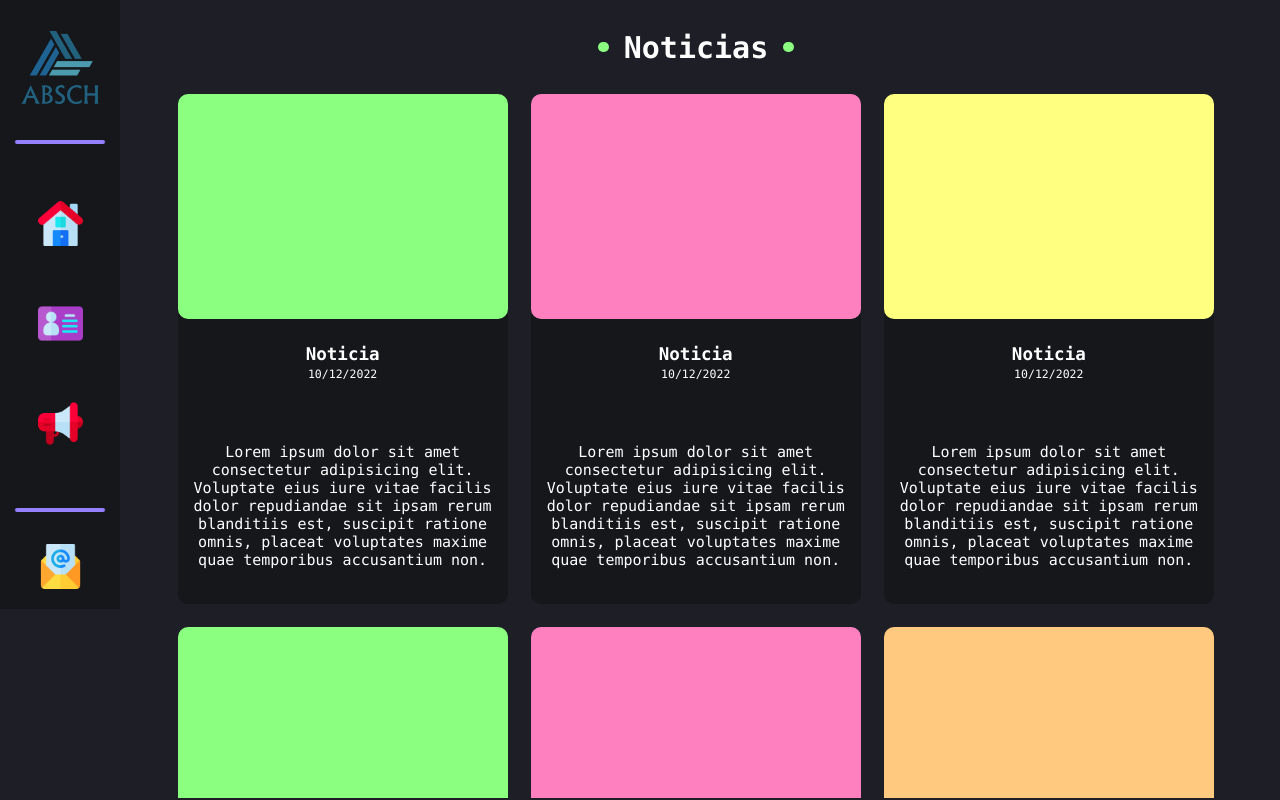
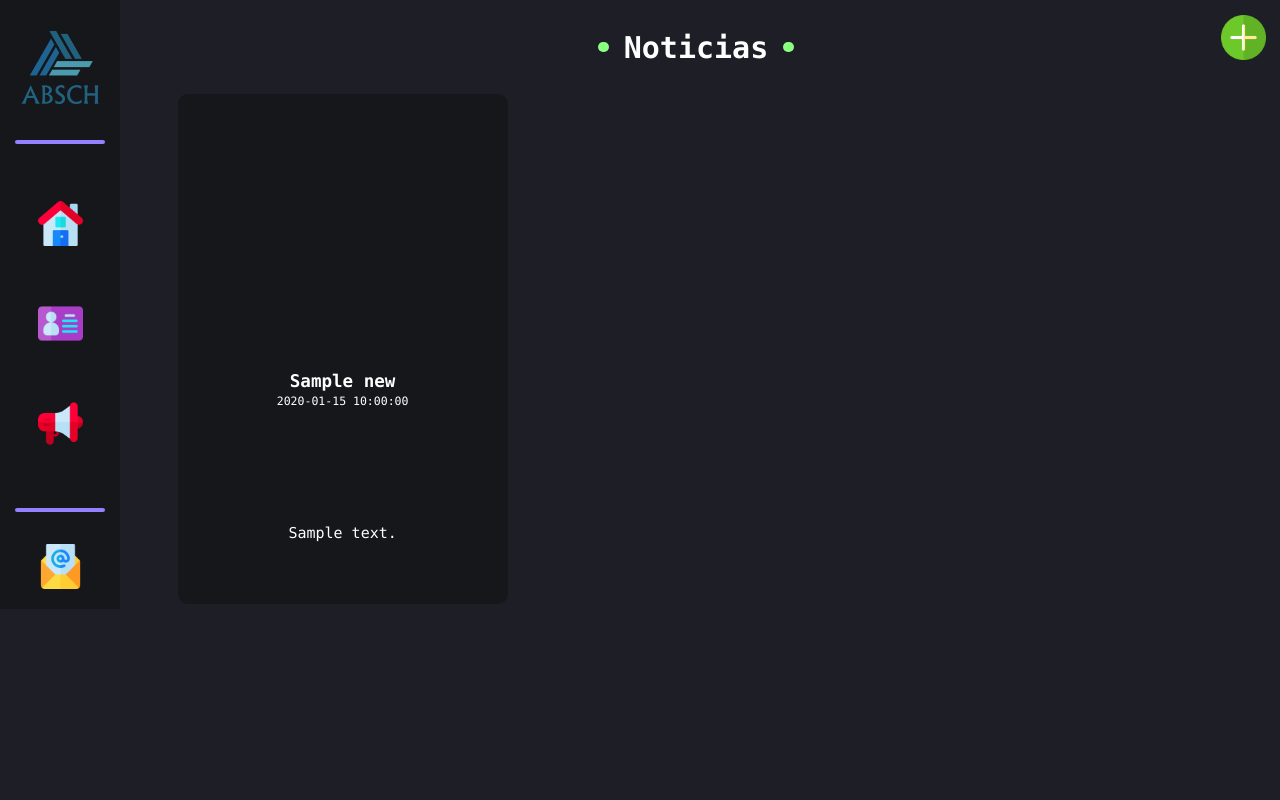
Before and after one commit to canawop400/absch, a Flask app: template templates/news.html in a window 1280 px wide. Run offline with Flask 2, Linux system fonts and the light colour scheme; the template is opened without the code that fills it: most values are stand-ins (such as "Sample title", 1, 10 or a date in 2020).

Commit message:
Add files via upload

```diff
--- a/app.py
+++ b/app.py
@@ -16,7 +16,20 @@
 
 @app.route("/noticias/")
 def news():
-	return render_template("news.html")
+
+	# Getting news
+	conn = get_db()
+	rows = conn.execute("SELECT * FROM news").fetchall()
+	conn.close()
+
+	news = {
+		"news": []
+	}
+
+	for item in rows:
+		news["news"].append({"id": item["id"], "created": item["created"], "title": item["title"], "content": item["content"]})
+
+	return render_template("news.html", news=news["news"])
 
 @app.route("/contacto/")
 def contact():
@@ -25,6 +38,7 @@
 @app.route("/noticias/crear/")
 def create_new():
 	return render_template("create_new.html")
+
 
 # Database
 
@@ -37,22 +51,6 @@
 
 # API
 
-@app.get("/api/news/")
-def get_news():
-	conn = get_db()
-	rows = conn.execute("SELECT * FROM news").fetchall()
-	conn.close()
-
-	news = {
-		"news": []
-	}
-
-	for item in rows:
-		news["news"].append({"title": item["title"], "content": item["content"]})
-
-	return news
-
-
 @app.post("/api/news/")
 def post_news():
 
@@ -60,6 +58,13 @@
 	content = request.form["content"]
 
 	if title == "" or content == "":
-		return ("Error: Ninguno de los campos puede estar vacio", 400)
+		return ({"error": "Ninguno de los campos puede estar vacio"}, 400)
 
-	return f"Title: {request.form['title']}, Content: {request.form['content']}"
+	# WARNING: This is vulnerable to Sql Injection
+	# See: https://owasp.org/www-community/attacks/SQL_Injection
+	conn = get_db()
+	conn.execute(f"INSERT INTO news (title, content) VALUES ('{title}', '{content}');")
+	conn.commit()
+	conn.close()
+
+	return ({"mensaje": "La noticia se creo correctamente"}, 200)
--- a/static/scripts/script.js
+++ b/static/scripts/script.js
@@ -1,53 +1,82 @@
-
-const colors = ["#8AFF80", "#FFCA80", "#FF80BF", "#9580FF", "#FF9580", "#FFFF80"];
-const newsWrapper = document.getElementById("news-wrapper");
 
 
-// TODO: Mejorar este codigo
-
-function generateNews() {
-	// Generate dummy news
-
-	for (i = 0; i < 9; i++){
-		let newDiv = document.createElement("div");
-		newDiv.classList.add("new");
-
-		let newImage = document.createElement("div");
-		newImage.classList.add("new-image");
-
-		newImage.style.backgroundColor = colors[Math.floor(Math.random() * colors.length)];
-
-		let newTextContainer = document.createElement("div");
-		newTextContainer.classList.add("new-text-container");
-
-		let newTitle = document.createElement("div");
-		newTitle.classList.add("new-title");
-
-		let newH3 = document.createElement("h3");
-		newH3.innerHTML = "Noticia";
-
-		let newDate = document.createElement("span");
-		newDate.classList.add("new-date")
-		newDate.innerHTML = "10/12/2022";
-
-		let newText = document.createElement("p");
-		newText.classList.add("new-text");
-		newText.innerHTML = "Lorem ipsum dolor sit amet consectetur adipisicing elit. Voluptate eius iure vitae facilis dolor repudiandae sit ipsam rerum blanditiis est, suscipit ratione omnis, placeat voluptates maxime quae temporibus accusantium non.";
+function index() {
+	console.log("index");
+}
 
 
-		newTitle.appendChild(newH3);
-		newTitle.appendChild(newDate);
+function procedures() {
+	console.log("procedures");
+}
 
-		newTextContainer.appendChild(newTitle);
-		newTextContainer.appendChild(newText);
 
-		newDiv.appendChild(newImage);
-		newDiv.appendChild(newTextContainer);
+function news() {
+	// Executes when /noticias/ is loaded
 
-		newsWrapper.appendChild(newDiv);
-	}
+	// Add colors to the images
+	const colors = ["#8AFF80", "#FFCA80", "#FF80BF", "#9580FF", "#FF9580", "#FFFF80"];
+	const images = [...document.getElementsByClassName("new-image")];
+
+	images.forEach((image) => {
+		image.style.backgroundColor = colors[Math.floor(Math.random() * colors.length)];
+	});
+
+	// Add functionality to the delete new button
+
+}
+
+
+function createNews() {
+	const sendButton = document.getElementById("send-button");
+
+	sendButton.addEventListener("click", (event) => {
+		let title = document.getElementById("new-title").value;
+		let content = document.getElementById("new-content").value;
+
+		const xhttp = new XMLHttpRequest();
+
+		xhttp.onload = function () {
+
+			// Idea: Mostrar una notificacion como un pop-pup desde el lateral derecho diciendo que se creo la noticia
+			// Desabilitar el boton de enviar noticia hasta que se muestra la notificacion para evitar subirla 2 veces
+			// Debe ser claro que el boton no puede pulsarse otra vez mientras se espera por la respuesta del servidor
+
+			if (this.status == 200) {
+				console.log("Noticia creada");
+			} else {
+				console.log(this.responseText);
+			}
+		}
+
+		xhttp.open("POST", "/api/news/");
+		xhttp.setRequestHeader("Content-type", "application/x-www-form-urlencoded");
+		xhttp.send("title=" + title + "&content=" + content);
+	});
+
 }
 
 
 
-generateNews();
+(() => {
+	// Main function
+
+	switch (window.location.pathname) {
+		case "/":
+			index();
+			break;
+
+		case "/tramites/":
+			procedures();
+			break;
+
+		case "/noticias/":
+			news()
+			break;
+
+		case "/noticias/crear/":
+			createNews();
+			break;
+
+	}
+
+})();
--- a/static/styles/styles.css
+++ b/static/styles/styles.css
@@ -37,6 +37,10 @@
 	background-color: #1D1E26;
 }
 
+
+a {
+	text-decoration: none;
+}
 
 
 /* Sidebar */
@@ -199,12 +203,92 @@
 	padding: 10px;
 }
 
+.floating-button {
+	position: absolute;
+
+	margin: 1rem 0rem 0rem 73.4rem;
+
+	width: 3rem;
+	height: 3rem;
+}
+
 
 /* Crear noticias */
 
 #form-container {
+	display: flex;
+	flex-direction:column;
+
+	justify-content: center;
+	align-items: center;
+
+	gap: 1rem;
+
 	width: 40rem;
 	height: 32rem;
 
 	background-color: #15171B;
+	border-radius: 1rem;
 }
+
+.form-field-container {
+	display: flex;
+	flex-direction: column;
+
+	align-items: center;
+
+	gap: 0.5rem;
+}
+
+.form-label {
+	font-size: 1.5rem;
+}
+
+.form-field {
+	width: 25rem;
+
+	text-align: center;
+	font-size: 1rem;
+
+	background-color: #1D1E26;
+	border: 0.1rem solid #9580FF;
+	border-radius: 0.5rem;
+}
+
+#new-content {
+	height: 20rem;
+}
+
+#form-buttons-container {
+	display: flex;
+
+	gap: 2rem;
+}
+
+.form-button {
+	padding: 0.5rem;
+
+	cursor: pointer;
+}
+
+.green {
+	color: #8AFF80;
+	border: 1px solid #8AFF80;
+}
+
+.green:hover {
+	color: black;
+	background-color: #8AFF80;
+	box-shadow: 0 0 0.2rem #8AFF80;
+}
+
+.red {
+	color: #FF9580;
+	border: 1px solid #FF9580;
+}
+
+.red:hover {
+	color: black;
+	background-color: #FF9580;
+	box-shadow: 0 0 0.2rem #FF9580;
+}
--- a/templates/index.html
+++ b/templates/index.html
@@ -58,5 +58,7 @@
 			</div>
 		</div>
 
+
+		<script src="/static/scripts/script.js"></script>
 	</body>
 </html>
--- a/templates/news.html
+++ b/templates/news.html
@@ -48,14 +48,38 @@
 			</div>
 
 
+			<div>
+				<a href="/noticias/crear/">
+					<img src="/static/images/plus.png" class="floating-button">
+				</a>
+			</div>
+
 
 			<div id="content">
+
 				<div id="page-title">
 					<h1>Noticias</h1>
 				</div>
 
 				<div id="page-content">
-					<div id="news-wrapper"></div>
+					<div id="news-wrapper">
+						{% for new in news %}
+							<div class="new">
+								<div class="new-image"></div>
+
+								<div class="new-text-container">
+									<div class="new-title">
+										<h3> {{ new["title"] }} </h3>
+										<span class="new-date"> {{ new["created"] }} </span>
+									</div>
+
+									<div class="new-text">
+										<p> {{ new["content"] }} </p>
+									</div>
+								</div>
+							</div>
+						{% endfor %}
+					</div>
 				</div>
 			</div>
 		</div>
--- a/templates/procedures.html
+++ b/templates/procedures.html
@@ -47,8 +47,6 @@
 				</div>
 			</div>
 
-
-
 			<div id="content">
 				<div id="page-title">
 					<h1>Tramites</h1>
@@ -58,5 +56,7 @@
 			</div>
 		</div>
 
+
+		<script src="/static/scripts/script.js"></script>
 	</body>
 </html>
```
Also changed, not shown: templates/create_new.html (+19 -4 lines), static/images/plus.png (added).
